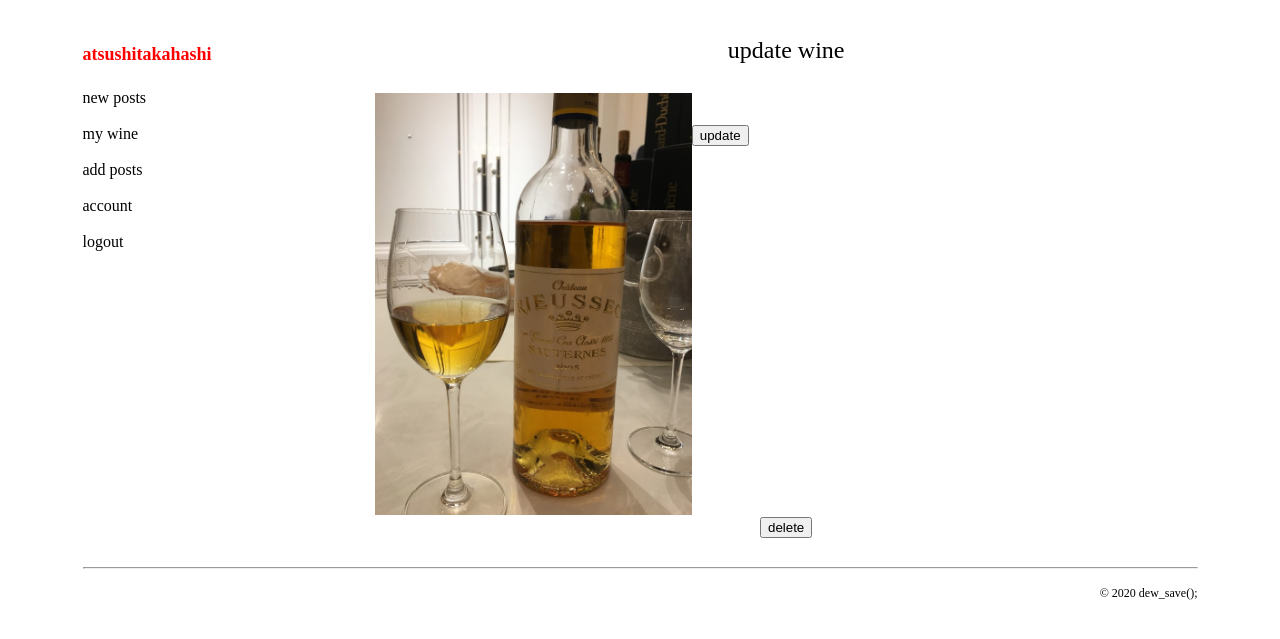
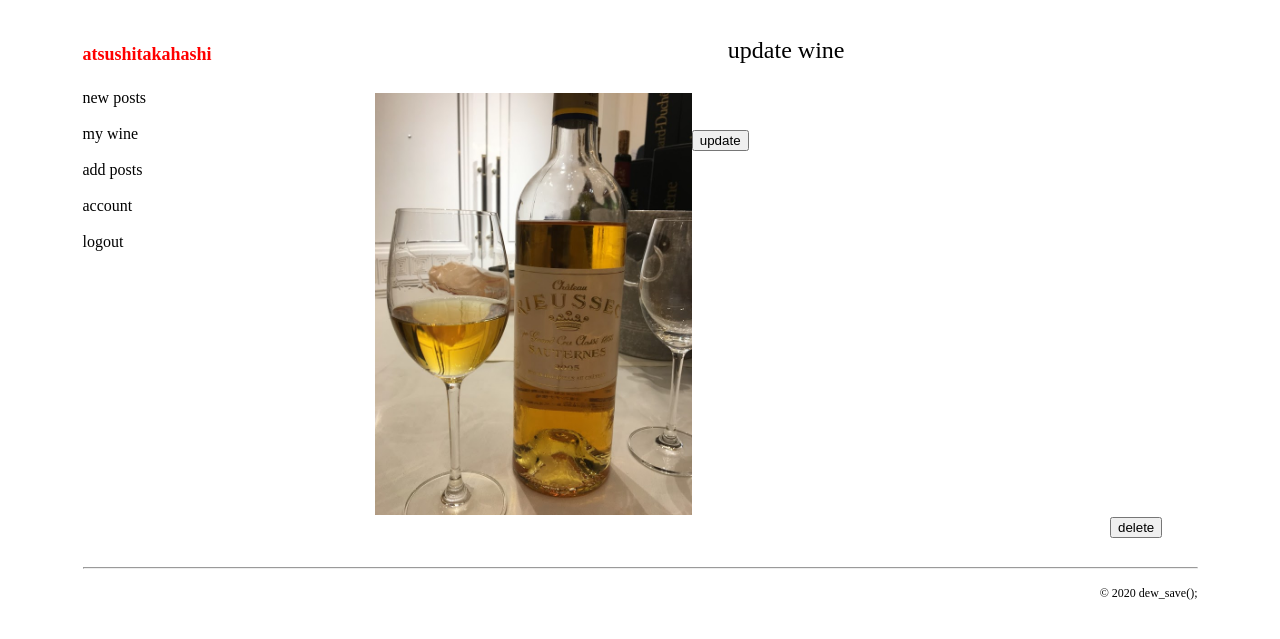
Before and after one commit to atsushi-takahashi-0306/dew_save, a Django app: page /delete_wine/38/ in a window 1280 px wide. Shown: the part 119-758 px from the top of the page. Run offline with Django 3.2, Linux system fonts and the light colour scheme; a user stored in the database is signed in; data comes from the database, SQL or seed files in the repository.

Commit message:
update_wineのボタンの位置修正
ボタンの位置修正した。deleteボタンは一番右端へ。

```diff
--- a/dew_save/wine/static/wine/css/stylesheet_wine.css
+++ b/dew_save/wine/static/wine/css/stylesheet_wine.css
@@ -141,11 +141,12 @@ center{
 }
 
 .update_button{
-
+    margin-top: 7px;
+    margin-right:150px
 }
 
 .delete_button{
-
+margin-left: 700px;
 
 }
 
```
